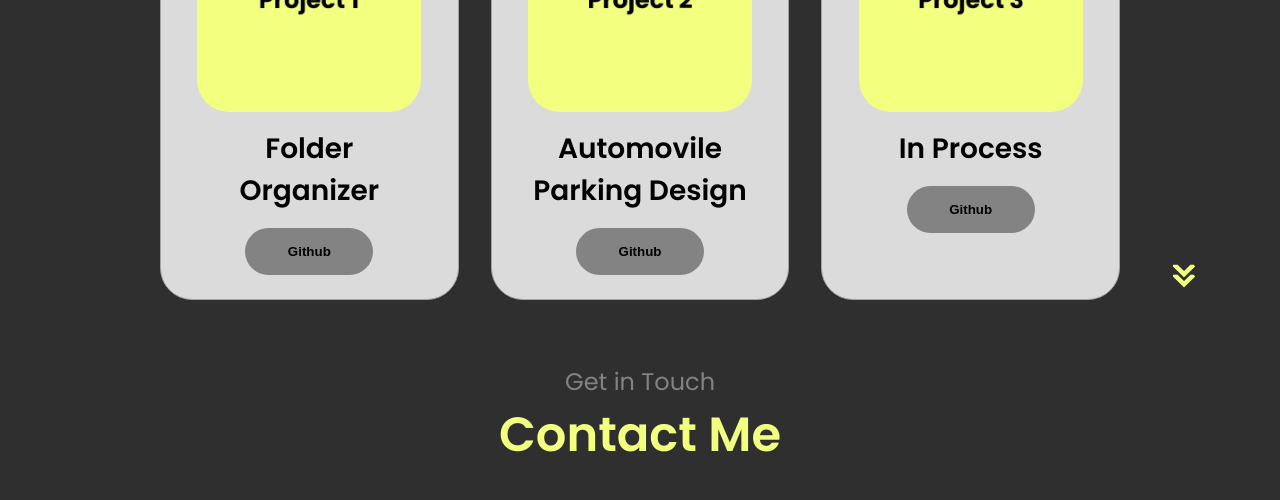
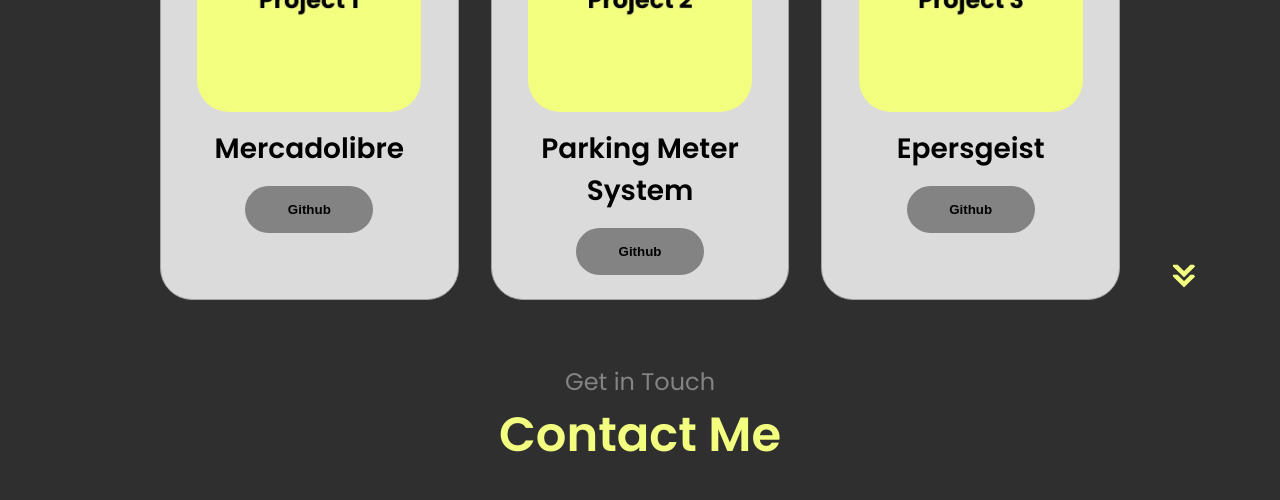
Before and after one commit to itsjoacor/Portfolio, a plain HTML site: page index.html in a window 1280 px wide. Shown: the part 2740-3240 px from the top of the page. Drawn offline with Linux system fonts and the light colour scheme.

Commit message:
wip - almost finished-details

```diff
--- a/index.html
+++ b/index.html
@@ -259,11 +259,11 @@
                 class="project-img"
               />
             </div>
-            <h2 class="experience-sub-title project-title">Folder Organizer</h2>
+            <h2 class="experience-sub-title project-title">Mercadolibre</h2>
             <div class="btn-container">
               <button
                 class="btn btn-color-2 project-btn"
-                onclick="location.href='https://github.com/itsjoacor/FolderOrganizer';"
+                onclick="location.href='https://github.com/itsjoacor/MercadoLibre';"
               >
                 Github
               </button>
@@ -277,11 +277,11 @@
                 class="project-img"
               />
             </div>
-            <h2 class="experience-sub-title project-title">Automovile Parking Design</h2>
+            <h2 class="experience-sub-title project-title">Parking Meter System</h2>
             <div class="btn-container">
               <button
                 class="btn btn-color-2 project-btn"
-                onclick="location.href='https://github.com/itsjoacor/SEM';"
+                onclick="location.href='https://github.com/itsjoacor/PMS';"
               >
                 Github
               </button>
@@ -295,11 +295,11 @@
                 class="project-img"
               />
             </div>
-            <h2 class="experience-sub-title project-title">In Process</h2>
+            <h2 class="experience-sub-title project-title">Epersgeist</h2>
             <div class="btn-container">
               <button
                 class="btn btn-color-2 project-btn"
-                onclick="location.href='https://github.com/'"
+                onclick="location.href='https://github.com/itsjoacor/Epersgeist'"
               >
                 Github
               </button>
```
